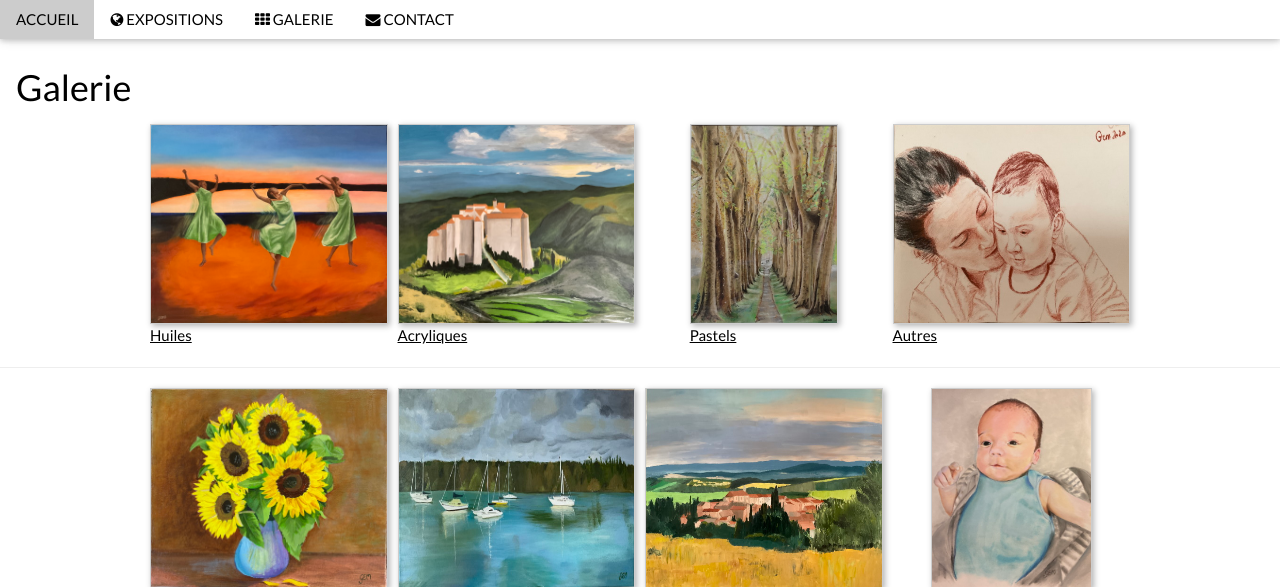
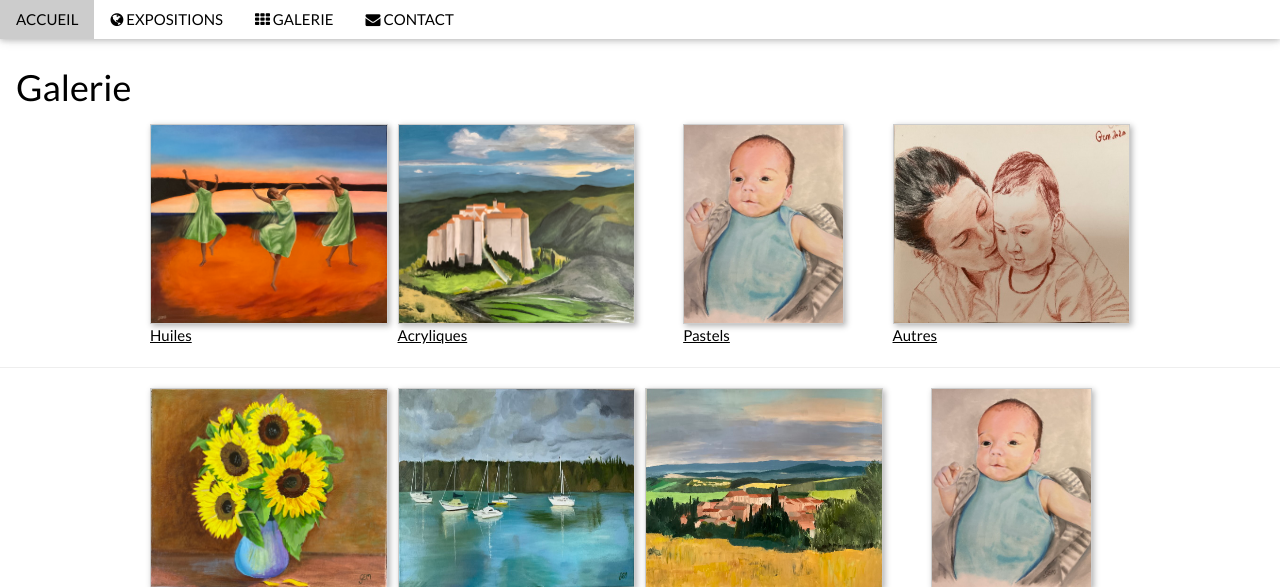
Before and after one commit to MichelEisenmann/gem-gallery, a PHP site: page /public/acces_aux_galeries.php in a window 1280 px wide. Shown: the top 587 px of the page. Run offline with PHP 8.4, Linux system fonts and the light colour scheme.

Commit message:
replace canal du midi par Corentin

```diff
--- a/htdocs/public/acces_aux_galeries.php
+++ b/htdocs/public/acces_aux_galeries.php
@@ -133,8 +133,8 @@ div.desc {
       <a href="contenu_d_une_galerie.php?key=acrylic&rank=16">
         <img class="limited" src="images/Acrylique/20211228_Evocation de Gourdon_small.jpg" alt="Acrylique" /><br>Acryliques</br>
       </a>
-      <a href="contenu_d_une_galerie.php?key=pastel&rank=2">
-        <img class="limited" src="images/Pastels/20210909_canalDuMidi_small.jpg" alt="Pastel" ><br>Pastels</br>
+      <a href="contenu_d_une_galerie.php?key=pastel&rank=0">
+        <img class="limited" src="images/Pastels/20240119_Corentin2Mois_small.jpg" alt="Pastel" ><br>Pastels</br>
       </a>
       <a href="contenu_d_une_galerie.php?key=other&rank=2">
         <img class="limited" src="images/Autres/20200920_SanguinePascaleGuillaume_small.jpg" alt="Autres" /><br>Autres</br>
```
